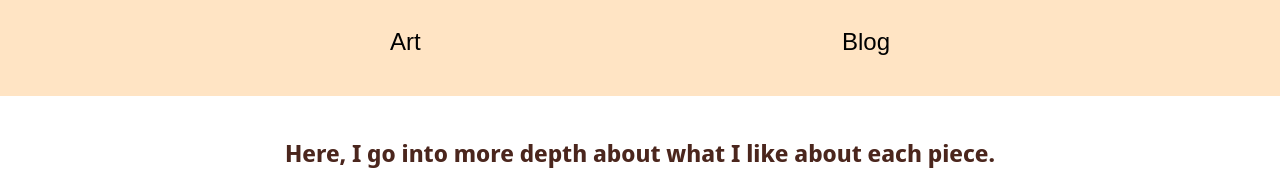
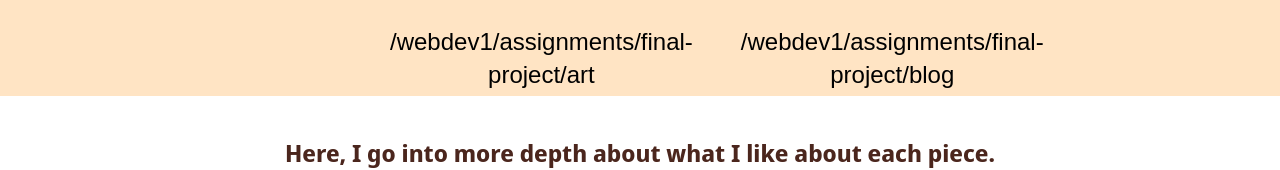
Before and after one commit to kimberlyvela/webdev1, a plain HTML site: page assignments/final-project/blog.html in a window 1280 px wide. Shown: the top 170 px of the page. Drawn offline with Linux system fonts and the light colour scheme.

Commit message:
trying to fix links

```diff
--- a/assignments/final-project/blog.html
+++ b/assignments/final-project/blog.html
@@ -15,10 +15,10 @@
     <header>
         <nav class="nav">
             <div>
-                <a href="final-project/art">Art</a>
+                <a href="final-project/art">/webdev1/assignments/final-project/art</a>
             </div>
             <div>
-                <a href="final-project/blog">Blog</a>
+                <a href="final-project/blog">/webdev1/assignments/final-project/blog</a>
             </div>
         </nav>
     </header>
```
Also changed, not shown: assignments/final-project/art.html (+2 -2 lines).
